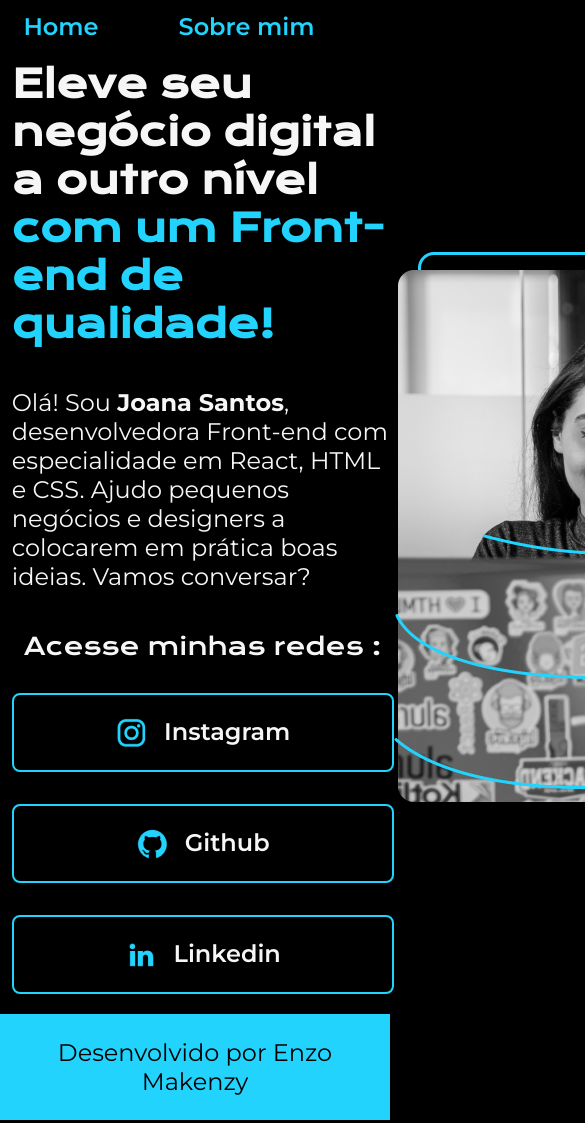
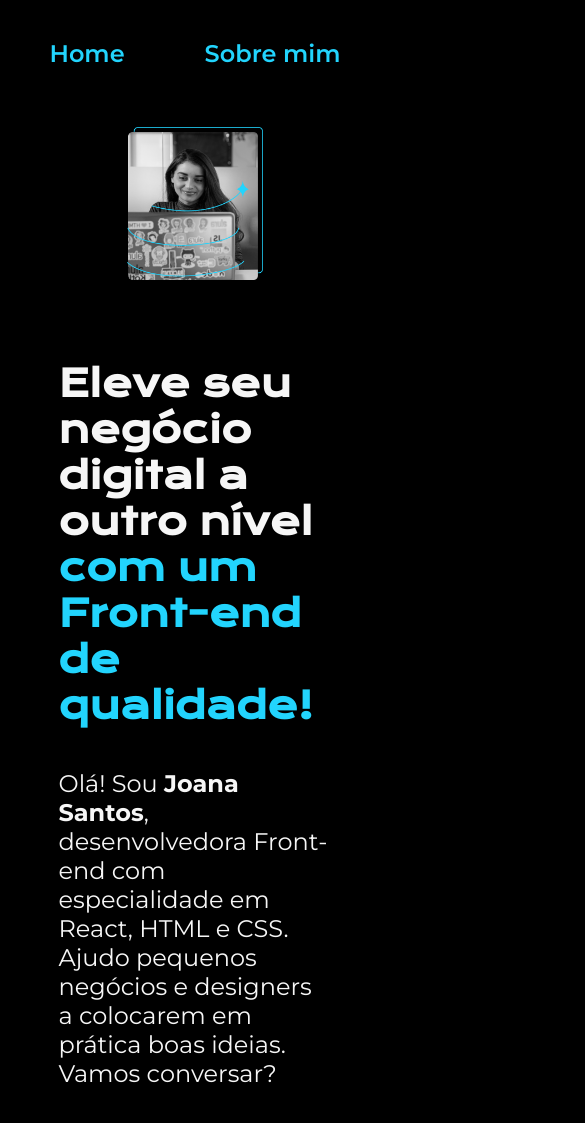
Before and after one commit to enzomakenzy/portfolioficticio, a plain HTML site: page conteudo/index.html in a window 390 px wide. Shown: the top 1123 px of the page, 585 px wide, since content can reach past the window. Drawn offline with nearby package versions, Linux system fonts and the light colour scheme.

Commit message:
deixando o corpo e header responsivo

```diff
--- a/conteudo/index.html
+++ b/conteudo/index.html
@@ -21,15 +21,15 @@
 
             <div class="apresentacao__links">
                 <h2 class="apresentacao__links__subtitulo">Acesse minhas redes :</h2>
-                <a class="apresentacao__links__link" href="https://instagram.com/enzomakenzy/" target="_blank" rel="external">
+                <a class="apresentacao__links__navegacao" href="https://instagram.com/enzomakenzy/" target="_blank" rel="external">
                     <img src="../imagens/instagram.png" alt="">
                     Instagram
                 </a>
-                <a class="apresentacao__links__link" href="https://github.com/enzomakenzy" target="_blank" rel="external">
+                <a class="apresentacao__links__navegacao" href="https://github.com/enzomakenzy" target="_blank" rel="external">
                     <img src="../imagens/github.png" alt="">
                     Github
                 </a>
-                <a class="apresentacao__links__link" href="https://www.linkedin.com/in/enzo-makenzy-5a454a220/" target="_blank" rel="external">
+                <a class="apresentacao__links__navegacao" href="https://www.linkedin.com/in/enzo-makenzy-5a454a220/" target="_blank" rel="external">
                     <img src="../imagens/linkedin.png" alt="">
                     Linkedin
                 </a>
@@ -37,7 +37,7 @@
             </div>
         </section>
 
-        <img src="../imagens/Imagem.png" alt="Foto da Joana Santos programando">
+        <img class="apresentacao__imagem" src="../imagens/Imagem.png" alt="Foto da Joana Santos programando">
     </main>
 
     <footer class="rodape">
--- a/estilo/style.css
+++ b/estilo/style.css
@@ -6,7 +6,7 @@
 :root {
     --cor-primaria: #000000;
     --cor-secundaria: #f6f6f6;
-    --cor-terceiaria: #22d4fd;
+    --cor-terciaria: #22d4fd;
     --cor-hover: #272727;
 
     --fonte-primaria: "Krona One", sans-serif;
@@ -35,11 +35,11 @@ nav.cabecalho__menu {
 
 a.cabecalho__menu__link {
     background-color: var(--cor-primaria);
-    color: var(--cor-terceiaria);
+    color: var(--cor-terciaria);
     text-decoration: none;
     font-family: var(--fonte-secundaria);
     font-weight: 600;
-    font-size: 24px;
+    font-size: 1.5rem;
 }
 
 main.apresentacao {
@@ -47,10 +47,11 @@ main.apresentacao {
     display: flex;
     align-items: center;
     justify-content: space-around;
+    gap: 5.1rem;
 }
 
 section.apresentacao__conteudo {
-    width: 650px;
+    width: 50%;
     display: flex;
     flex-direction: column;
     gap: 40px;
@@ -58,16 +59,16 @@ section.apresentacao__conteudo {
 
 
 h1.apresentacao__conteudo__titulo {
-    font-size: 38px;
+    font-size: 2.30rem;
     font-family: var(--fonte-primaria);
 }
 
 strong.titulo-destaque {
-    color: var(--cor-terceiaria);
+    color: var(--cor-terciaria);
 }
 
 p.apresentacao__conteudo__texto {
-    font-size: 24px;
+    font-size: 1.5rem;
     font-family: var(--fonte-secundaria);
 }
 
@@ -82,38 +83,61 @@ div.apresentacao__links {
 h2.apresentacao__links__subtitulo {
     font-family: var(--fonte-primaria);
     font-weight: 400;
-    font-size: 24px;
+    font-size: 1.5rem;
 }
 
-a.apresentacao__links__link {
+a.apresentacao__links__navegacao {
     display: flex;
     justify-content: center;
     gap: 16px;
     border-radius: 8px;
-    border: 2px solid var(--cor-terceiaria);
+    border: 2px solid var(--cor-terciaria);
     color: var(--cor-secundaria);
-    width: 378px;
+    width: 50%;
     padding: 21.5px 0px;
     font-family: var(--fonte-secundaria);
-    font-size: 24px;
+    font-size: 1.5rem;
     font-weight: 600;
     text-align: center;
     text-decoration: none;
 }
 
-a.apresentacao__links__link:hover {
+a.apresentacao__links__navegacao:hover {
     background-color: var(--cor-hover);
+}
+
+.apresentacao__imagem {
+    width: 50%;
 }
 
 footer.rodape {
     color: var(--cor-primaria);
-    background-color: var(--cor-terceiaria);
+    background-color: var(--cor-terciaria);
     padding: 24px;
     text-align: center;
-    font-size: 24px;
+    font-size: 1.5rem;
     font-family: var(--fonte-secundaria);
     position: relative;
     bottom:0;
     left:0;
     right:0;
 }
+
+@media (max-width: 980px) {
+    header.cabecalho {
+        padding: 10%;
+    }
+
+    nav.cabecalho__menu {
+        justify-content: center;
+    }
+
+    main.apresentacao {
+        flex-direction: column-reverse;
+        padding: 5% 15%;
+    }
+
+    section.apresentacao__conteudo {
+        width: auto;
+    }
+}
```
Also changed, not shown: conteudo/about.html (+1 -1 lines).
